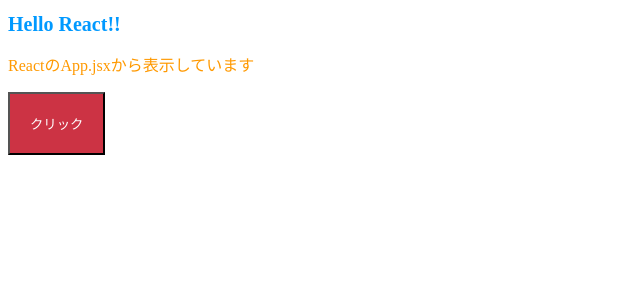
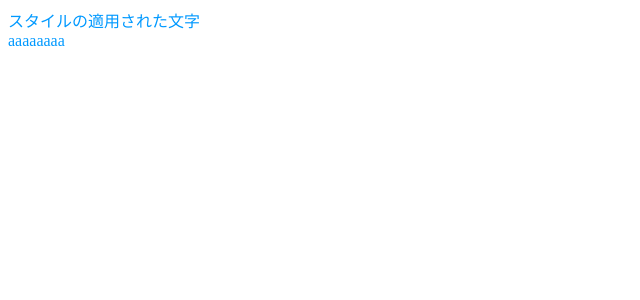
Before and after one commit to kotoori/react_biginner_lesson, a React (Vite) app in the folder reactapp/app/: page / in a window 1280 px wide. Shown: the top 300 px of the page, without its empty margins (0-640 px from the left). Built offline with nearby package versions, Linux system fonts and the light colour scheme.

Commit message:
Emotion Styled

```diff
--- a/reactapp/app/package.json
+++ b/reactapp/app/package.json
@@ -10,6 +10,8 @@
     "preview": "vite preview"
   },
   "dependencies": {
+    "@emotion/react": "^11.14.0",
+    "@emotion/styled": "^11.14.0",
     "react": "^19.1.0",
     "react-dom": "^19.1.0"
   },
--- a/reactapp/app/src/App.jsx
+++ b/reactapp/app/src/App.jsx
@@ -1,14 +1,15 @@
-import classes from "./App.module.css";
-export const App =()=>{
-  const onClickButton = () =>{
-    alert('click it');
-  }
+/** @jsxImportSource @emotion/react */
+import styled from '@emotion/styled';
 
-  return (
+const StyledDiv = styled.div`
+  color:#09f;
+`;
+
+export const App = ()=>{
+  return(
     <>
-      <h1 className={classes.titleText}>Hello React!!</h1>
-      <p>ReactのApp.jsxから表示しています</p>
-      <button onClick={onClickButton}  className={classes.btnLrg}>クリック</button>
+      <StyledDiv>スタイルの適用された文字</StyledDiv>
+      <StyledDiv>aaaaaaaa</StyledDiv>
     </>
   );
-}
+};
```
Also changed, not shown: 1 other file (tests, documents, lock files or other folders).
